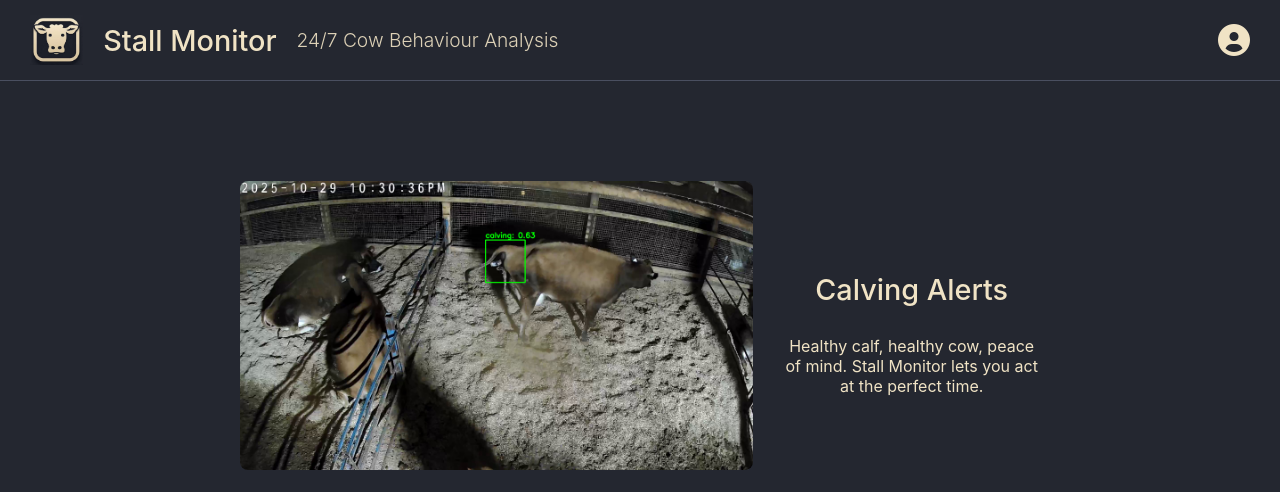
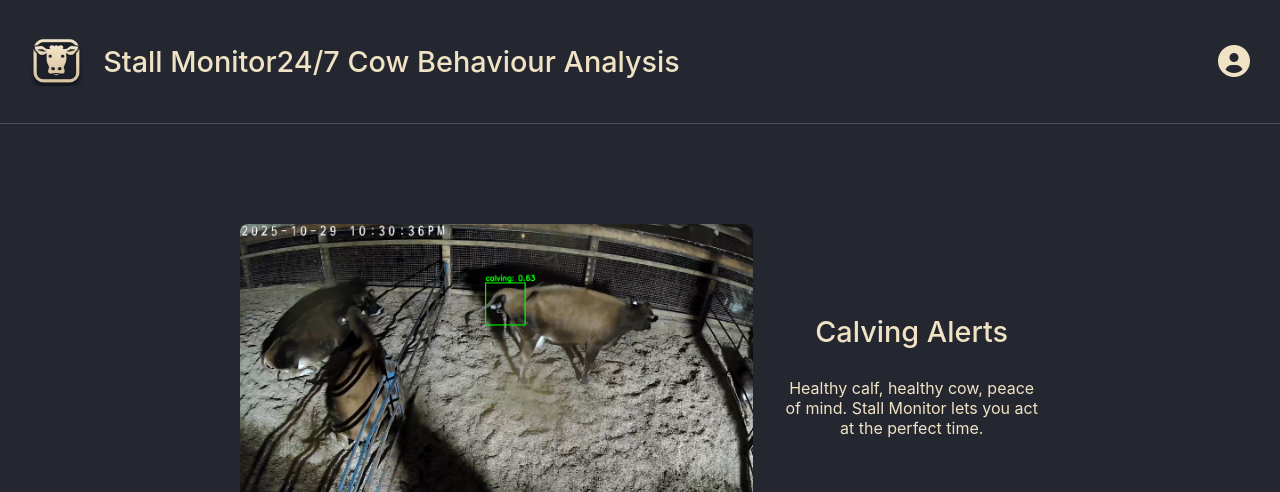
Before and after one commit to cowcam/Stall-Monitor-Online, a plain HTML site: page index.html in a window 1280 px wide. Shown: the top 492 px of the page. Drawn offline with Linux system fonts and the light colour scheme.

Commit message:
Update style.css

```diff
--- a/assets/style.css
+++ b/assets/style.css
@@ -63,11 +63,10 @@
         }
 
         .tagline-header {
-            font-size: 1.2em; /* Slightly smaller than original tagline */
-            font-weight: 300;
+            font-size: 1.8em; /* Matched feature-description h3 */
+            font-weight: 500; /* Matched feature-description h3 */
             color: var(--text-color);
-            opacity: 0.9;
-            margin: 0 20px; /* Add some horizontal margin */
+            /* Removed opacity and margin to match feature-description h3 */
         }
 
         .header img {
```
